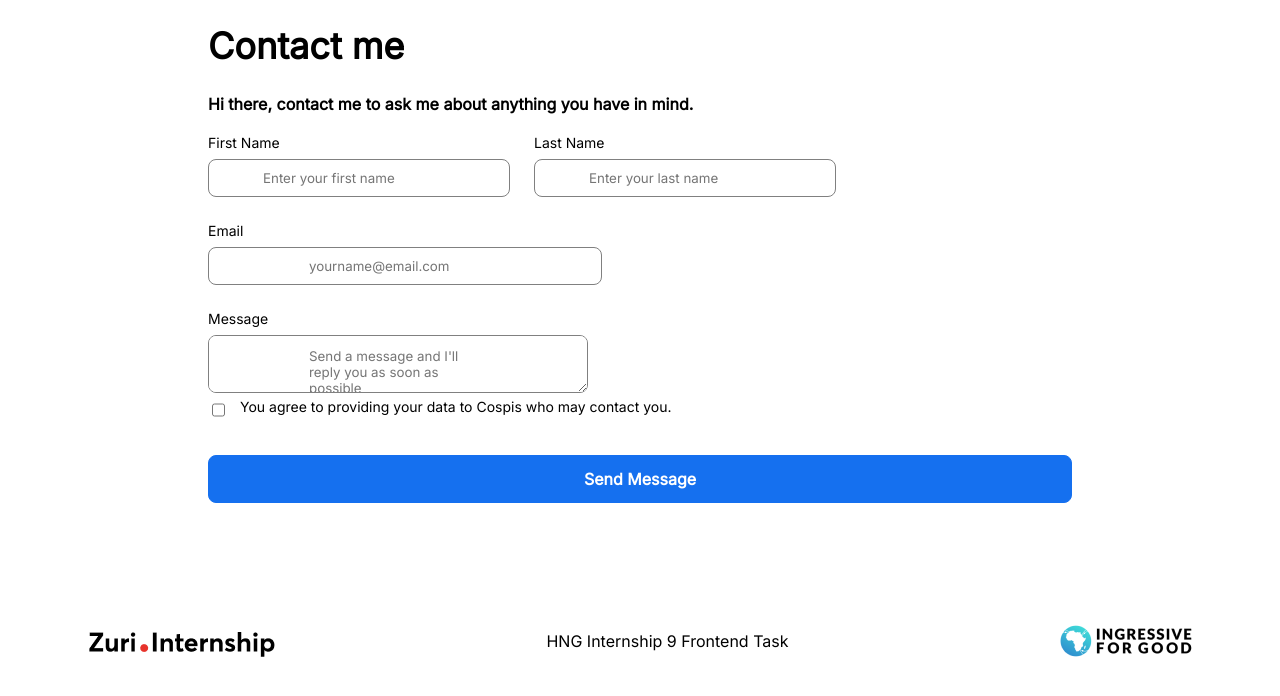
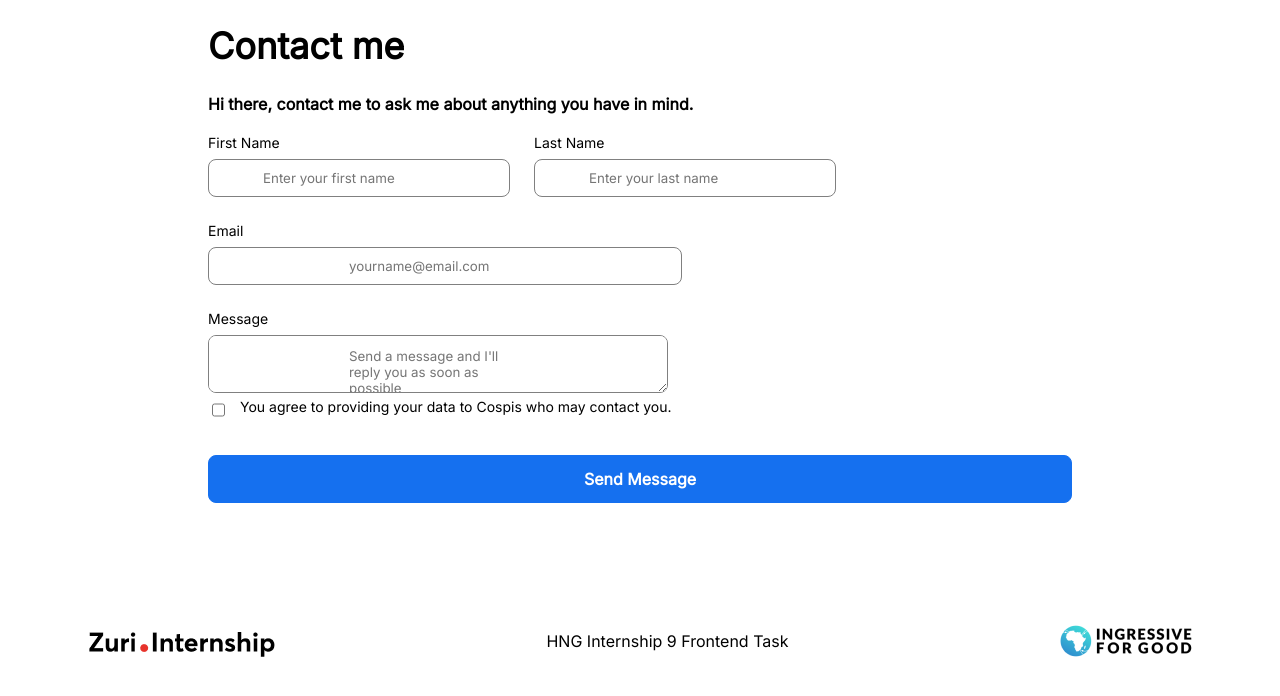
Before and after one commit to Cospis/Front-End-Stage-1-Task, a React (Create React App) app: page /contact in a window 1280 px wide. Shown: the top 696 px of the page. Built offline with nearby package versions, Linux system fonts and the light colour scheme.

Commit message:
Update index.css

```diff
--- a/src/index.css
+++ b/src/index.css
@@ -187,12 +187,12 @@ line-height: 44px;
   border-radius: 8px;
   margin-bottom: 24px;
   box-sizing: border-box;
-  padding: 10px 100px;
+  padding: 10px 140px;
   border: grey 1px solid;
 }
 #message{
   border-radius: 8px;
-  padding: 12px 100px;
+  padding: 12px 140px;
   box-sizing: border-box;
   border: grey 1px solid;
 }
```
